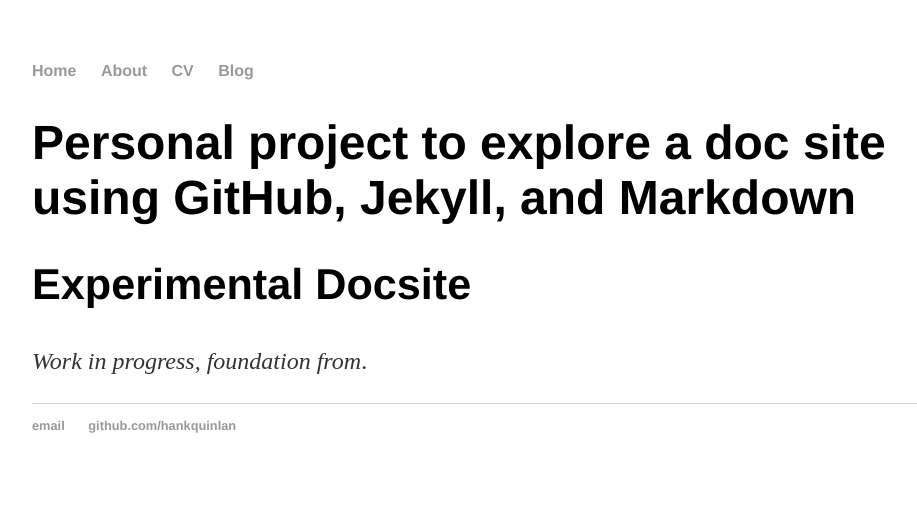
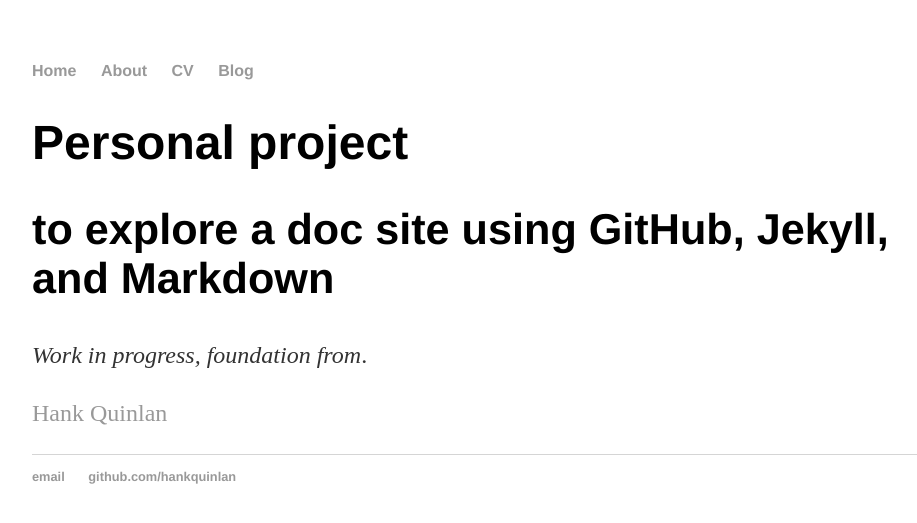
Before and after one commit to jhbeard/jhbeard.github.io, a Jekyll site: the page built from index.html, in a window 1280 px wide. Shown: the top 523 px of the page, without its empty margins (160-1077 px from the left). Built offline with Jekyll 4.4.1, drawn with Linux system fonts in a browser that asks for light colours.

Commit message:
Add href

```diff
--- a/index.html
+++ b/index.html
@@ -4,7 +4,8 @@ title: jhbeard personal project to explore a doc site using GitHub, Jekyll, and
 ---
 
 		<div class="blurb">
-<h1>Personal project to explore a doc site using GitHub, Jekyll, and Markdown</h1>
-			<h2>Experimental Docsite</h2>
+<h1>Personal project</h1>
+			<h2> to explore a doc site using GitHub, Jekyll, and Markdown</h2>
 			<p><em>Work in progress, foundation from</em>.<a href=http://hankquinlan.github.io</a></p>
+				<p><a href="http://hankquinlan.github.io">Hank Quinlan</a></p>
 		</div>
```
